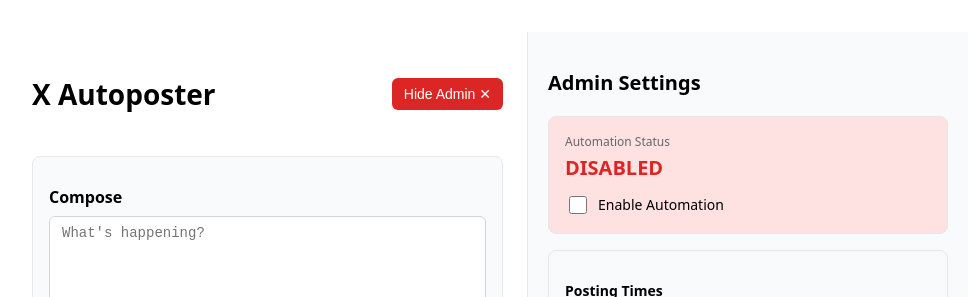
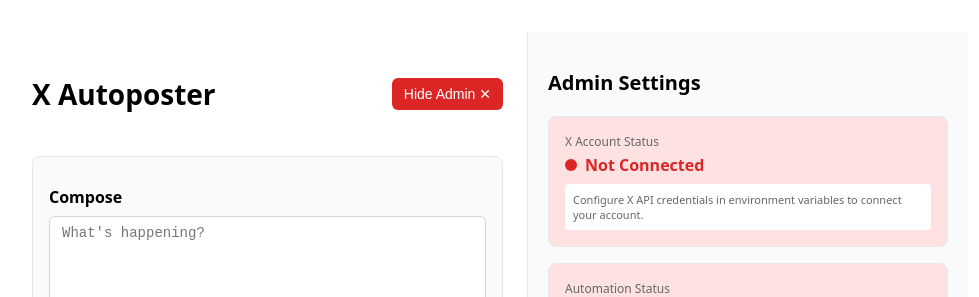
Before and after one commit to Imhermes1/XAutoPoster, a Next.js app: page / in a window 1280 px wide. Both pictures are taken after a click on the button "Show Admin ⚙️". Shown: the top 297 px of the page, without its empty margins (152-1131 px from the left). Built offline with nearby package versions, Linux system fonts and the light colour scheme; no server answers.

Commit message:
added stuff

```diff
--- a/app/page.tsx
+++ b/app/page.tsx
@@ -37,6 +37,7 @@
   const [config, setConfig] = useState<AutomationConfig | null>(null);
   const [media, setMedia] = useState<Media[]>([]);
   const [usageStats, setUsageStats] = useState<any>(null);
+  const [authStatus, setAuthStatus] = useState<any>(null);
 
   // Inputs
   const [newUrl, setNewUrl] = useState('');
@@ -58,7 +59,7 @@
 
   const refresh = async () => {
     try {
-      const [s, t, h, a, k, cand, c, m, u] = await Promise.all([
+      const [s, t, h, a, k, cand, c, m, u, auth] = await Promise.all([
         fetch('/api/admin/sources').then(r => r.json()),
         fetch('/api/admin/topics').then(r => r.json()),
         fetch('/api/admin/history?limit=20').then(r => r.json()),
@@ -68,6 +69,7 @@
         fetch('/api/admin/config').then(r => r.json()).catch(() => ({})),
         fetch('/api/admin/media').then(r => r.json()).catch(() => ({ media: [] })),
         fetch('/api/admin/usage').then(r => r.json()).catch(() => ({})),
+        fetch('/api/admin/x/auth-status').then(r => r.json()).catch(() => ({ authenticated: false })),
       ]);
       setSources(s.sources || []);
       setTopics(t.topics || []);
@@ -78,6 +80,7 @@
       setConfig(c.config || null);
       setMedia(m.media || []);
       setUsageStats(u);
+      setAuthStatus(auth);
       setBrandVoiceInstructions(c.config?.brand_voice_instructions || '');
     } catch (e) {
       console.error('refresh failed', e);
@@ -352,6 +355,37 @@
         <aside style={adminSidebar}>
           <h2 style={{ fontSize: 20, fontWeight: 700, marginBottom: 20 }}>Admin Settings</h2>
 
+          {/* X Account Status */}
+          <div style={{ ...section, backgroundColor: authStatus?.authenticated ? '#dcfce7' : '#fee2e2', marginBottom: 16 }}>
+            <div style={{ fontSize: 12, color: '#666', marginBottom: 4 }}>X Account Status</div>
+            <div style={{ display: 'flex', alignItems: 'center', gap: 8, marginBottom: 8 }}>
+              <div style={{
+                width: 12,
+                height: 12,
+                borderRadius: '50%',
+                backgroundColor: authStatus?.authenticated ? '#16a34a' : '#dc2626'
+              }} />
+              <div style={{ fontSize: 16, fontWeight: 700, color: authStatus?.authenticated ? '#16a34a' : '#dc2626' }}>
+                {authStatus?.authenticated ? 'Connected' : 'Not Connected'}
+              </div>
+            </div>
+            {authStatus?.authenticated && authStatus?.username && (
+              <div style={{ fontSize: 13, color: '#666', marginTop: 4 }}>
+                {authStatus.username}
+              </div>
+            )}
+            {!authStatus?.authenticated && (
+              <div style={{ fontSize: 11, color: '#666', marginTop: 8, padding: 8, backgroundColor: '#fff', borderRadius: 4 }}>
+                Configure X API credentials in environment variables to connect your account.
+              </div>
+            )}
+            {authStatus?.hasCredentials && (
+              <div style={{ fontSize: 10, color: '#666', marginTop: 8 }}>
+                Credentials: {Object.entries(authStatus.hasCredentials).filter(([, v]) => v).map(([k]) => k).join(', ')}
+              </div>
+            )}
+          </div>
+
           {/* Automation Status */}
           <div style={{ ...section, backgroundColor: config?.enabled ? '#dcfce7' : '#fee2e2' }}>
             <div style={{ fontSize: 12, color: '#666' }}>Automation Status</div>
--- a/package.json
+++ b/package.json
@@ -16,7 +16,7 @@
     "react": "^18.3.1",
     "react-dom": "^18.3.1",
     "rss-parser": "^3.13.0",
-    "sharp": "^0.33.4"
+    "sharp": "^0.33.5"
   },
   "devDependencies": {
     "@types/node": "^20.11.30",
```
Also changed, not shown: app/api/admin/x/auth-status/route.ts (added, +39 -0 lines), 1 other file (tests, documents, lock files or other folders).
